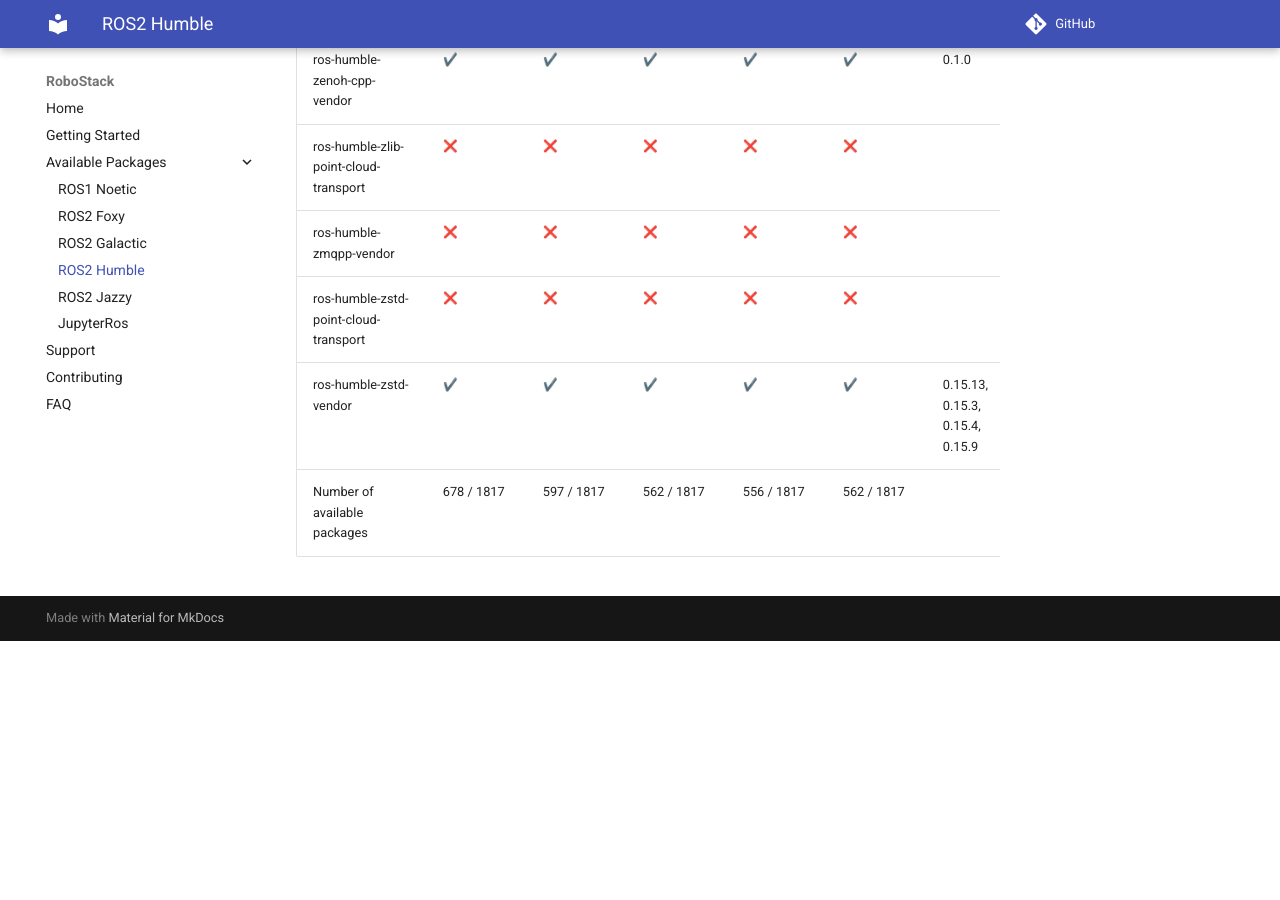
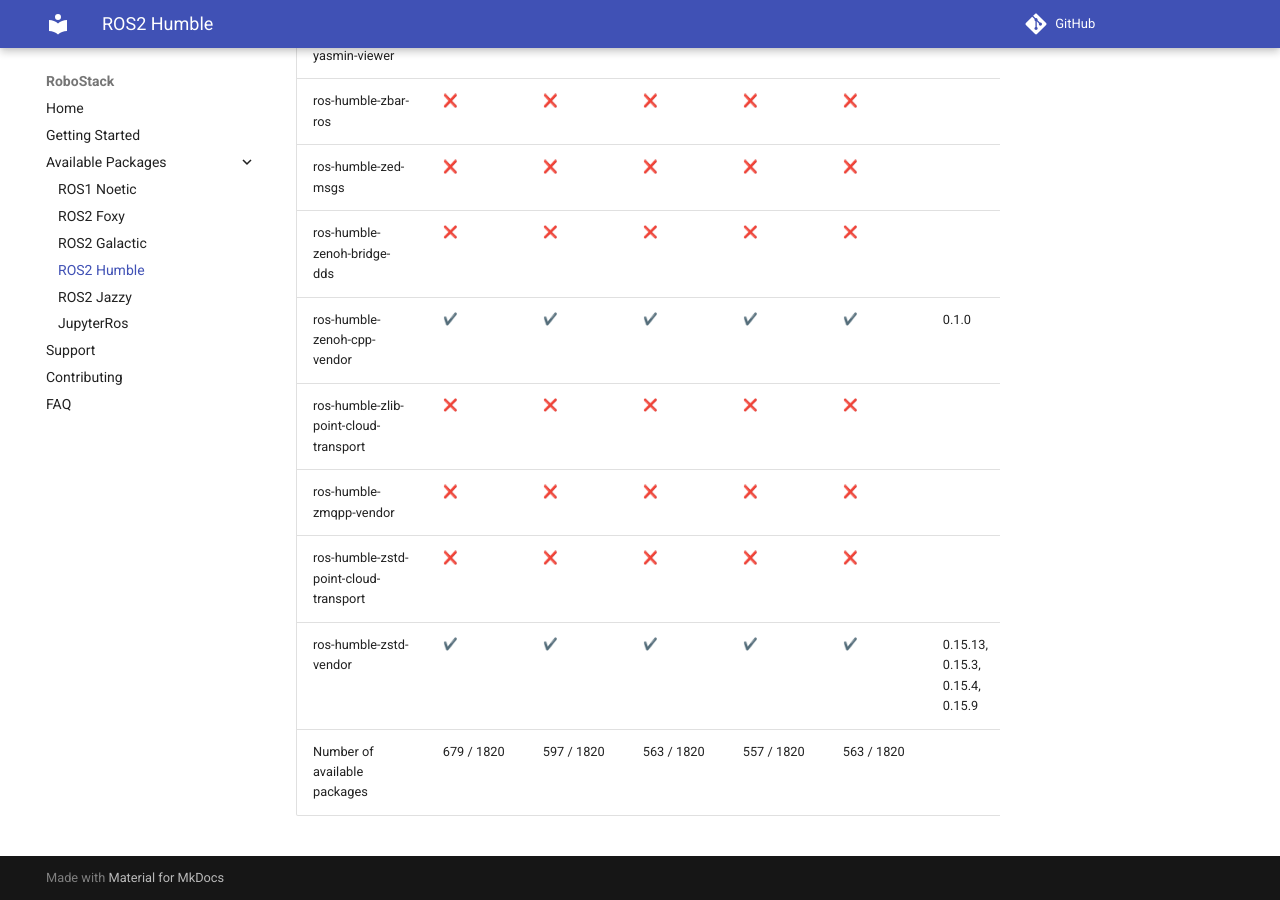
Before and after one commit to RoboStack/robostack.github.io, an MkDocs documentation site: the page built from docs/humble.md, in a window 1280 px wide and 900 px high, scrolled down 145272 px. Built offline with MkDocs 1.6.1 and Material for MkDocs 9.7.7, drawn with Linux system fonts in a browser that asks for light colours; emoji names are drawn with the system emoji font; comment, search, counter and statistics services are not loaded; before the commit the page ends 145913 px from its top, so only the background shows below that; some of the changed text lies outside the part shown.

Commit message:
Update tables

```diff
--- a/docs/humble.md
+++ b/docs/humble.md
@@ -1817,4 +1820,4 @@
 | ros-humble-zmqpp-vendor | :x: { data-sort='0' } | :x: { data-sort='0' } | :x: { data-sort='0' } | :x: { data-sort='0' } | :x: { data-sort='0' } |   |
 | ros-humble-zstd-point-cloud-transport | :x: { data-sort='0' } | :x: { data-sort='0' } | :x: { data-sort='0' } | :x: { data-sort='0' } | :x: { data-sort='0' } |   |
 | ros-humble-zstd-vendor | :heavy_check_mark: { data-sort='1' } | :heavy_check_mark: { data-sort='1' } | :heavy_check_mark: { data-sort='1' } | :heavy_check_mark: { data-sort='1' } | :heavy_check_mark: { data-sort='1' } | 0.15.13, 0.15.3, 0.15.4, 0.15.9  |
-| Number of available packages |  678 / 1817 | 597 / 1817 | 562 / 1817 | 556 / 1817 | 562 / 1817 |
+| Number of available packages |  679 / 1820 | 597 / 1820 | 563 / 1820 | 557 / 1820 | 563 / 1820 |
```
Also changed, not shown: other parts of docs/humble.md (+4 -1 lines), docs/jazzy.md (+4 -1 lines).
